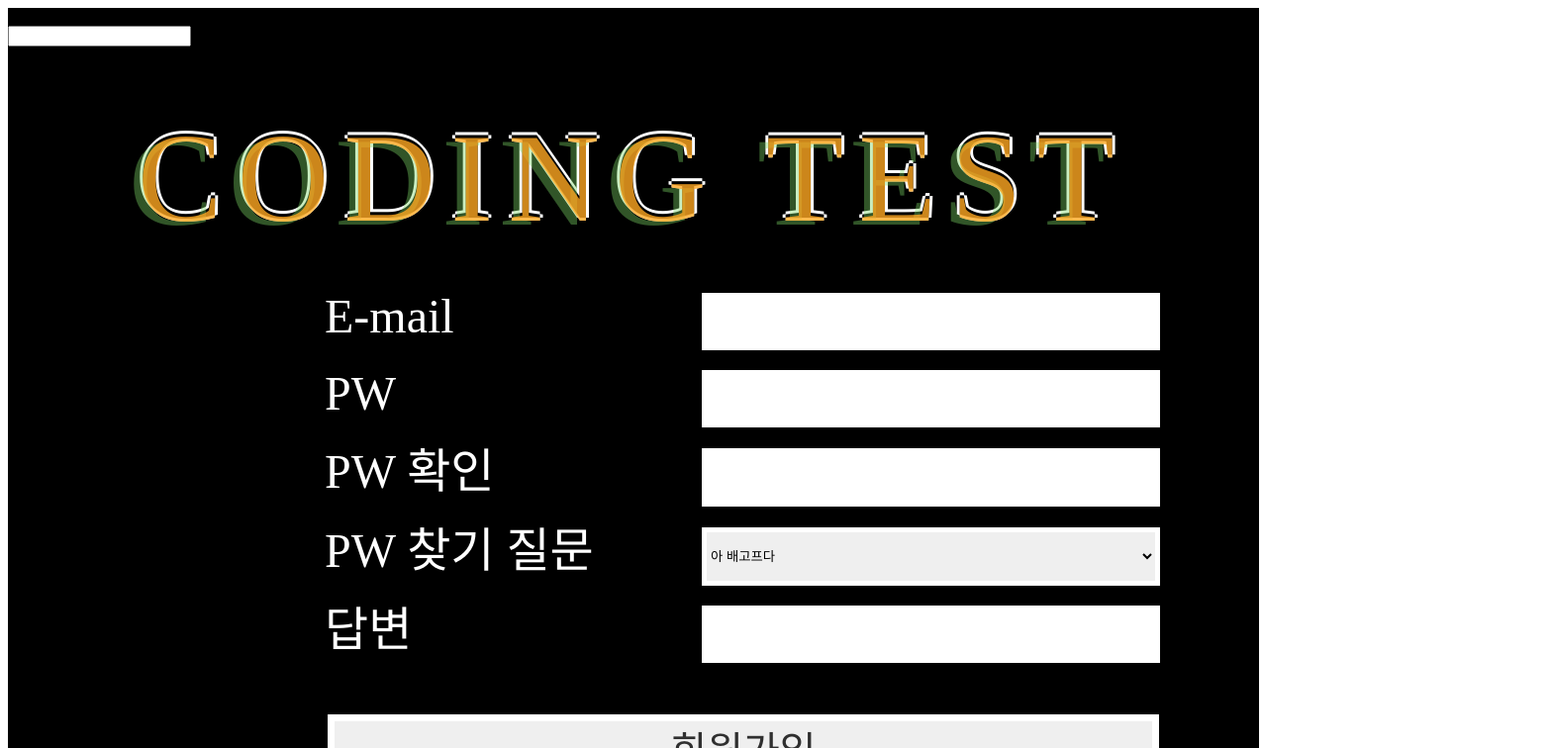
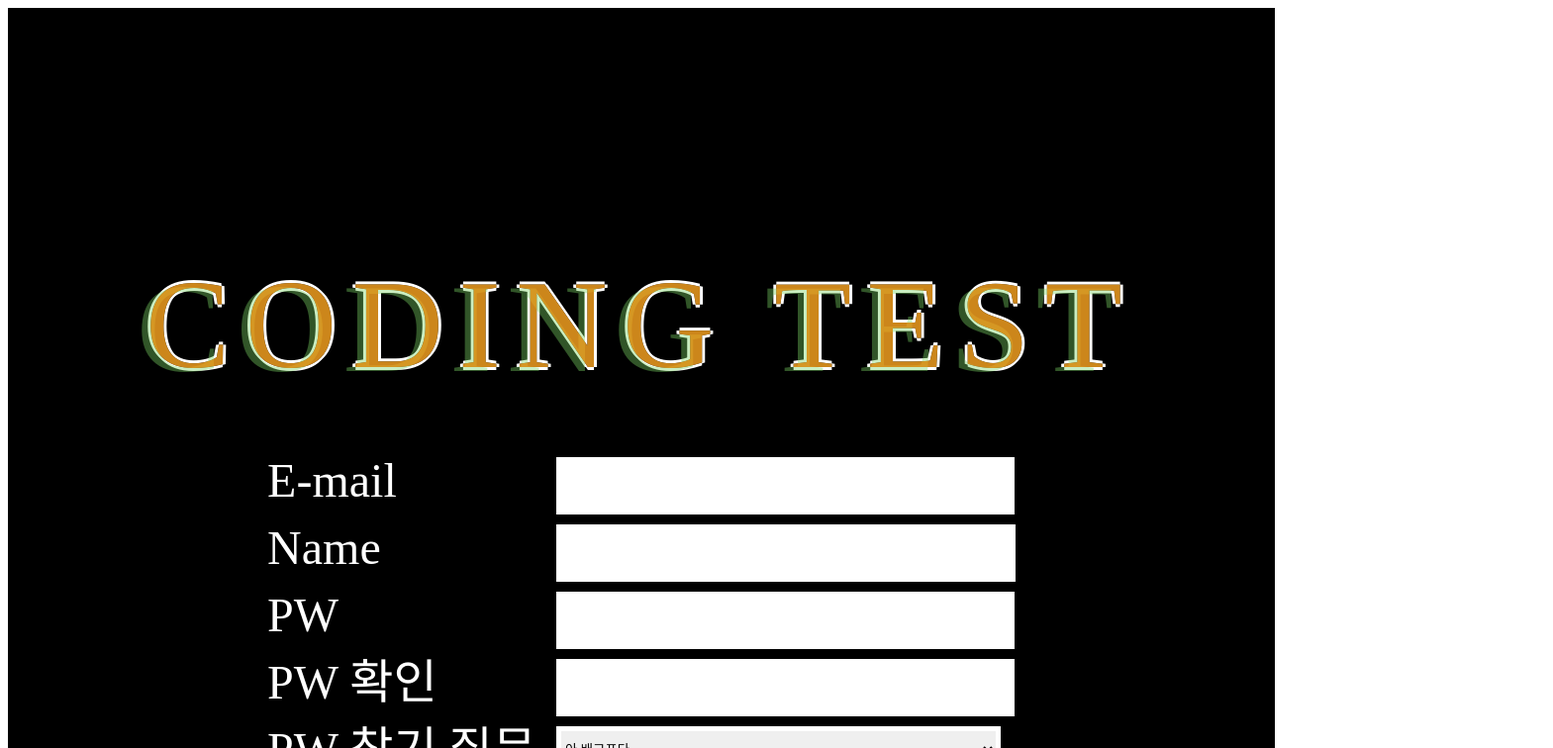
Before and after one commit to skkuse/2022fall_41class_team1, a React (Create React App) app in the folder frontend/: page /register in a window 1280 px wide. Shown: the top 756 px of the page at 99% size, 1569 px wide, since content can reach past the window. Built offline with nearby package versions, Linux system fonts and the light colour scheme.

Commit message:
css update

```diff
--- a/frontend/src/pages/Login.css
+++ b/frontend/src/pages/Login.css
@@ -1,17 +1,21 @@
 
 .desktop2 {
-  position: relative;
+  position: absolute;
+  display: flex;
+  flex-direction: column;
   background-color: black;
   width: 100%;
   height: 1024px;
 }
 
+.title_box{
+  margin-top: 10%;
+  height: 128px;
+}
 .login_title1{
   position: absolute;
   width: 100%;
   height: 128px;
-  left: 0px;
-  top: 232px;
   font-family: 'NeoDunggeunmo';
   font-style: normal;
   font-weight: 400;
@@ -23,13 +27,10 @@
   mix-blend-mode: screen;
   text-shadow: -3px 0 white, 0 3px white, 3px 0 white, 0 -3px white;
 }
-
 .login_title2{
   position: absolute;
   width: 100%;
   height: 128px;
-  left: 0px;
-  top: 237px;
   font-family: 'NeoDunggeunmo';
   font-style: normal;
   font-weight: 400;
@@ -43,64 +44,93 @@
 }
 
 
+
+
+.login_input {
+  position: relative;
+  display: flex;
+  flex-direction: column;
+  align-items: center;
+  margin-top: 100px;
+}
+.login_subsection{
+  position: relative;
+  display: flex;
+  flex-direction: row;
+  justify-content: center;
+}
+
+.text_container{
+  position: relative;
+  flex-direction: column;
+  align-items: stretch;
+  display: flex;
+  height: 132px;
+  justify-content: center;
+  margin-right: 20px;
+
+}
+
 .email_text{
-  position: absolute;
-  width: 363px;
-  height: 50px;
-  left: 113px;
-  top: 479px;
+  position: relative;
+  height: 61px;
   font-family: 'NeoDunggeunmo';
   font-style: normal;
   font-weight: 400;
   font-size: 50px;
-  line-height: 50px;
   text-align: right;
   letter-spacing: 0.07em;
   color: #E9D738;
   text-shadow: 0px 4px 4px rgba(0, 0, 0, 0.25);
 }
-
 .pw_text {
-  position: absolute;
-  width: 310px;
-  height: 50px;
-  left: 309px;
-  top: 559px;
+  position: relative;
+  height: 61px;
+  margin-top:10px;
   font-family: 'NeoDunggeunmo';
   font-style: normal;
   font-weight: 400;
   font-size: 50px;
-  line-height: 50px;
   letter-spacing: 0.07em;
   color: #E9D738;
 }
 
+
+
+.input_container{
+  position: relative;
+  flex-direction: column;
+  display: flex;
+}
 .email_input {
-  position: absolute;
+  position: relative;
   width: 486px;
   height: 49px;
-  left: 500px;
-  top: 479px;
+  border: 5px solid #FFFFFF;
+  filter: drop-shadow(0px 4px 4px rgba(0, 0, 0, 0.25));
+}
+.pw_input {
+  position: relative;
+  margin-top: 10px;
+  width: 486px;
+  height: 49px;
   border: 5px solid #FFFFFF;
   filter: drop-shadow(0px 4px 4px rgba(0, 0, 0, 0.25));
 }
 
-.pw_input {
-  position: absolute;
-  width: 486px;
-  height: 49px;
-  left: 500px;
-  top: 560px;
-  border: 5px solid #FFFFFF;
-  filter: drop-shadow(0px 4px 4px rgba(0, 0, 0, 0.25));
+.login_conatiner{
+  position: relative;
+  display: flex;
+  flex-direction: row;
+
 }
 
+
 .loginBtn{
-  position: absolute;
+  position: relative;
+  margin-left: 10px;
   width: 154px;
-  height: 146px;
-  left: 1030px;
-  top: 477px;
+  height: 132px;
   background: #4235D3;
   font-family: 'NeoDunggeunmo';
   font-style: normal;
@@ -112,19 +142,24 @@
   color: #FFFFFF;
 }
 
+
+.otherbutton{
+  position:relative;
+  display: flex;
+  flex-direction: row;
+  margin-top: 20px;
+  margin-left: 300px;
+}
+
 .link_findPw{
-  position: absolute;
-  width: 109px;
-  height: 25px;
-  left: 780px;
-  top: 649px;
+  position: relative;
 
   filter: drop-shadow(0px 4px 4px rgba(0, 0, 0, 0.25));
   font-family: 'NeoDunggeunmo';
 font-style: normal;
 font-weight: 400;
 font-size: 25px;
-line-height: 25px;
+
 /* identical to box height */
 
 
@@ -134,19 +169,14 @@ color: #FFFFFF;
 }
 
 .link_register {
-position: absolute;
-width: 141px;
-height: 25px;
-left: 900px;
-top: 649px;
-
+position: relative;
+margin-left: 30px;
 filter: drop-shadow(0px 4px 4px rgba(0, 0, 0, 0.25));
 
 font-family: 'NeoDunggeunmo';
 font-style: normal;
 font-weight: 400;
 font-size: 25px;
-line-height: 25px;
 /* identical to box height */
 
 
--- a/frontend/src/pages/Register.css
+++ b/frontend/src/pages/Register.css
@@ -1,16 +1,21 @@
 .desktop3 {
-  position: relative;
+  position: absolute;
   background-color: black;
+  flex-direction: column;
   width: 100%;
   height: 1024px;
 }
 
+
+
+.title_box{
+  margin-top: 10%;
+  height: 128px;
+}
 .register_title1 {
   position: absolute;
   width: 100%;
   height: 128px;
-  left: 0px;
-  top: 105px;
   font-family: 'NeoDunggeunmo';
   font-style: normal;
   font-weight: 400;
@@ -26,8 +31,6 @@
   position: absolute;
   width: 100%;
   height: 128px;
-  left: 0px;
-  top: 108px;
   font-family: 'NeoDunggeunmo';
   font-style: normal;
   font-weight: 400;
@@ -42,13 +45,34 @@
   text-shadow: -9px 4px 0px rgba(123, 213, 101, 0.4);
 
 }
+.register_input{
+  position: relative;
+  display: flex;
+  flex-direction: column;
+  align-items: center;
+  margin-top: 70px;
+
+}
+
+.register_subcontainer{
+  position: relative;
+  display: flex;
+  flex-direction: row;
+}
+
+
+
+.text_containerbox{
+  position: relative;
+  display: flex;
+  flex-direction: column;
+  margin-right: 20px;
+
+}
 
 .emailText{
-  position: absolute;
-width: 1241px;
-height: 48px;
-left: 320px;
-top: 288px;
+  position: relative;
+  height: 58px;
 
   font-family: 'NeoDunggeunmo';
   font-style: normal;
@@ -60,24 +84,39 @@ line-height: 48px;
 
   color: #FFFFFF;
 }
-.emailInput {
-  position: absolute;
-  width: 449px;
-  height: 46px;
-  left: 701px;
-  top: 288px;
+.pwText {
+  position: relative;
+  height: 58px;
+  margin-top: 10px;
 
-  border: 5px solid #FFFFFF;
-  filter: drop-shadow(0px 4px 4px rgba(0, 0, 0, 0.25));
+  font-family: 'NeoDunggeunmo';
+  font-style: normal;
+  font-weight: 400;
+  font-size: 48px;
+  line-height: 48px;
 
+  color: #FFFFFF;
 }
+.checkText {
+  position: relative;
+  height: 58px;
+  margin-top: 10px;
 
-.pwText {
-  position: absolute;
-  width: 1220px;
-  height: 55px;
-  left: 320px;
-  top: 366px;
+
+  font-family: 'NeoDunggeunmo';
+  font-style: normal;
+  font-weight: 400;
+  font-size: 48px;
+  line-height: 48px;
+
+  color: #FFFFFF;
+}
+.findText {
+
+  position: relative;
+  height: 58px;
+  margin-top: 10px;
+
 
   font-family: 'NeoDunggeunmo';
   font-style: normal;
@@ -88,81 +127,12 @@ color: #FFFFFF;
   color: #FFFFFF;
 }
 
-.pwInput {
-  position: absolute;
-  width: 449px;
-  height: 46px;
-  left: 701px;
-  top: 366px;
-
-  border: 5px solid #FFFFFF;
-  filter: drop-shadow(0px 4px 4px rgba(0, 0, 0, 0.25));
-
-}
-
-.checkText {
-  position: absolute;
-  width: 1220px;
-  height: 55px;
-  left: 320px;
-  top: 445px;
-
-  font-family: 'NeoDunggeunmo';
-  font-style: normal;
-  font-weight: 400;
-  font-size: 48px;
-  line-height: 48px;
-
-  color: #FFFFFF;
-}
-
-.checkInput {
-  position: absolute;
-  width: 449px;
-  height: 47px;
-  left: 701px;
-  top: 445px;
-
-  border: 5px solid #FFFFFF;
-  filter: drop-shadow(0px 4px 4px rgba(0, 0, 0, 0.25));
-
-}
-
-.findText {
-
-  position: absolute;
-width: 1220px;
-height: 55px;
-left: 320px;
-top: 525px;
-
-font-family: 'NeoDunggeunmo';
-font-style: normal;
-font-weight: 400;
-font-size: 48px;
-line-height: 48px;
-
-color: #FFFFFF;
-}
-
-.findInput {
-  position: absolute;
-  width: 463px;
-  height: 59px;
-  left: 701px;
-  top: 525px;
-
-  border: 5px solid #FFFFFF;
-  filter: drop-shadow(0px 4px 4px rgba(0, 0, 0, 0.25));
-
-}
 
 .answerText {
-  position: absolute;
-  width: 1220px;
-  height: 54px;
-  left: 320px;
-  top: 605px;
+  position: relative;
+  height: 58px;
+  margin-top: 10px;
+
 
   font-family: 'NeoDunggeunmo';
   font-style: normal;
@@ -174,12 +144,99 @@ color: #FFFFFF;
 
 }
 
-.answerInput{
-  position: absolute;
+.nameText {
+  position: relative;
+  height: 58px;
+  margin-top: 10px;
+
+
+  font-family: 'NeoDunggeunmo';
+  font-style: normal;
+  font-weight: 400;
+  font-size: 48px;
+  line-height: 48px;
+
+  color: #FFFFFF;
+
+}
+
+
+
+
+
+
+
+
+
+.input_containerbox{
+  position: relative;
+  display: flex;
+  flex-direction: column;
+}
+
+.emailInput {
+  position: relative;
   width: 449px;
   height: 46px;
-  left: 701px;
-  top: 604px;
+  border: 5px solid #FFFFFF;
+  filter: drop-shadow(0px 4px 4px rgba(0, 0, 0, 0.25));
+
+}
+
+
+.pwInput {
+  position: relative;
+  margin-top: 10px;
+  width: 449px;
+  height: 46px;
+  border: 5px solid #FFFFFF;
+  filter: drop-shadow(0px 4px 4px rgba(0, 0, 0, 0.25));
+
+}
+
+.checkInput {
+  position: relative;
+  width: 449px;
+  height: 46px;
+  margin-top: 10px;
+
+
+  border: 5px solid #FFFFFF;
+  filter: drop-shadow(0px 4px 4px rgba(0, 0, 0, 0.25));
+
+}
+
+.findInput {
+  position: relative;
+  width: 449px;
+  height: 46px;
+  margin-top: 10px;
+
+
+  border: 5px solid #FFFFFF;
+  filter: drop-shadow(0px 4px 4px rgba(0, 0, 0, 0.25));
+
+}
+
+
+.nameInput {
+  position: relative;
+  width: 450px;
+  height: 46px;
+  margin-top: 10px;
+
+
+  border: 5px solid #FFFFFF;
+  filter: drop-shadow(0px 4px 4px rgba(0, 0, 0, 0.25));
+
+}
+
+
+.answerInput{
+  position: relative;
+  height: 46px;
+  margin-top: 10px;
+
 
   border: 5px solid #FFFFFF;
   filter: drop-shadow(0px 4px 4px rgba(0, 0, 0, 0.25));
@@ -190,11 +247,10 @@ color: #FFFFFF;
 .registerBtn {
   box-sizing: border-box;
 
-position: absolute;
-width: 840px;
+  position: relative;
   height: 75px;
-left: 323px;
-top: 714px;
+  width: 742.35px;
+  margin-top: 15px;
 
   border: 7px solid #FFFFFF;
 
--- a/frontend/src/pages/Register.js
+++ b/frontend/src/pages/Register.js
@@ -52,28 +52,36 @@ const Register = () => {
 
   return (
     <div className="desktop3">
+      <div className="title_box">
         <div className="register_title1">CODING TEST</div>
         <div className="register_title2">CODING TEST</div>
+      </div>
       <div className="register_input">
+        <div className="register_subcontainer">
+          <div className="text_containerbox">
             <div className="emailText">E-mail</div>
+            <div className="nameText">Name</div>
+            <div className="pwText">PW</div>
+            <div className="checkText">PW 확인</div>
+            <div className="findText">PW 찾기 질문</div>
+            <div className="answerText">답변</div>
+          </div>
+          <div className="input_containerbox">
             <input name="user_email" className="emailInput" onChange={onChangeAccount}></input>
-        <div className="nameText">Name</div>
             <input name="user_name" className="nameInput" onChange={onChangeAccount}></input>
-        <div className="pwText">PW</div>
             <input name="user_password" className="pwInput" onChange={onChangeAccount}></input>
-        <div className="checkText">PW 확인</div>
             <input name="user_passwordcheck" className="checkInput" onChange={onChangeAccount}></input>
-        <div className="findText">PW 찾기 질문</div>
             <select name="find_email" className="findInput" reuqired>
               <option value="hungry">아 배고프다</option>
               <option>저녁을 먹어야 할 시간이네요</option>
               <option>다들 데이트 중인가요? *윤진</option>
               <option>행복하세요</option>
             </select>
-        <div className="answerText">답변</div>
             <input name="find_answer"className="answerInput"></input>
           </div>
+        </div>
         <button className="registerBtn" onClick={account.user_password==account.user_passwordcheck?onRegisterClick:()=>{console.err("Password check is not same with password")}}>회원가입</button>
+      </div>
     </div>
   );
 };
--- a/frontend/src/pages/Start.css
+++ b/frontend/src/pages/Start.css
@@ -1,17 +1,23 @@
 
 .desktop1 {
-  position: relative;
+  position: absolute;
   background-color: black;
   width: 100%;
   height: 1024px;
 }
 
+
+
+
+.title_box{
+  margin-top: 20%;
+  height: 128px;
+}
 .title1 {
   position: absolute;
   width: 100%;
   height: 128px;
-  left: 0px;
-  top: 319px;
+
   font-family: 'NeoDunggeunmo';
   font-style: normal;
   font-weight: 400;
@@ -28,8 +34,6 @@
   position: absolute;
   width: 100%;
   height: 128px;
-  left: 0px;
-  top: 322px;
 
   font-family: 'NeoDunggeunmo';
   font-style: normal;
@@ -47,11 +51,11 @@
 }
 
 .start {
-  position: absolute;
+  position: relative;
   width: 100%;
   height: 148px;
-  left: 0px;
-  top: 530px;
+
+  margin-top: 50px;
 
   font-family: 'NeoDunggeunmo';
   font-style: normal;
--- a/frontend/src/pages/Start.js
+++ b/frontend/src/pages/Start.js
@@ -11,8 +11,10 @@ const Start = () => {
 
   return (
     <div className="desktop1" onClick={onDesktop1Click}>
-      <div className="title1">CODING TEST</div>
-      <div className="title2">CODING TEST</div>
+      <div className="title_box">
+        <div className="title1">CODING TEST</div>
+        <div className="title2">CODING TEST</div>
+      </div>
       <div className="start">Click anywhere...</div>
     </div>
   );
```
Also changed, not shown: frontend/src/pages/Login.js (+11 -1 lines). Lines whose indentation alone changed are shown as unchanged.
